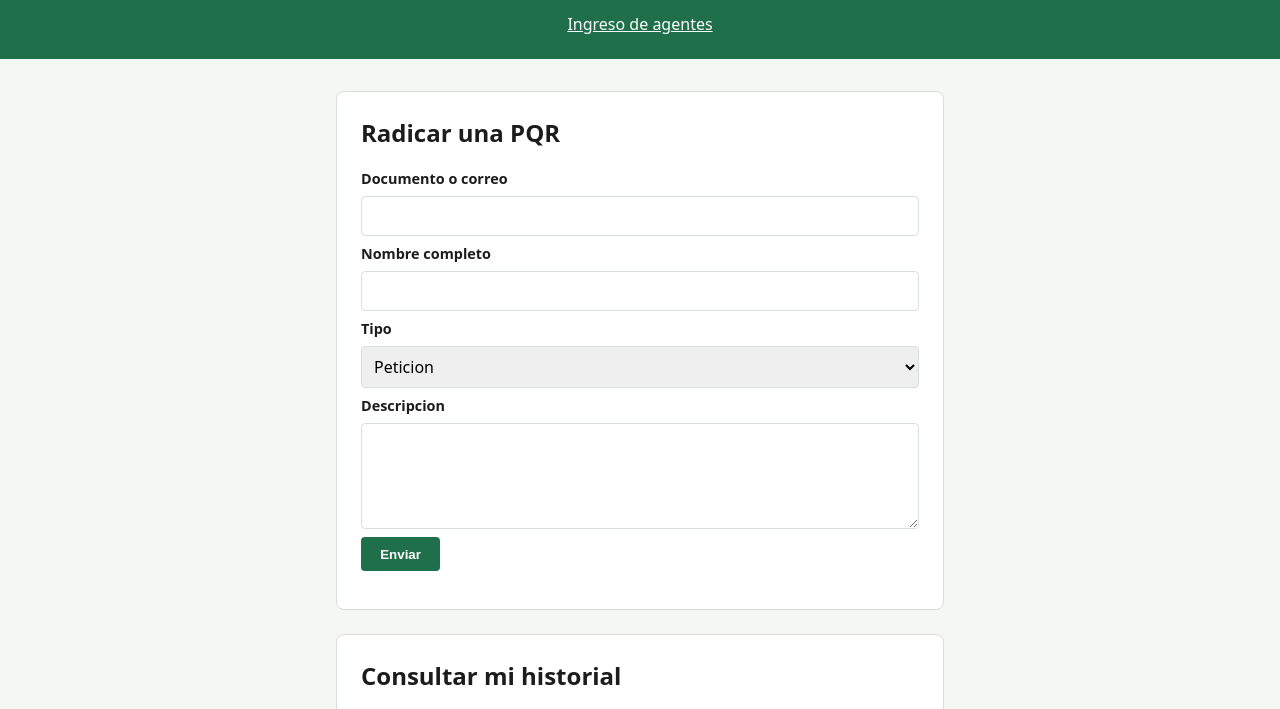
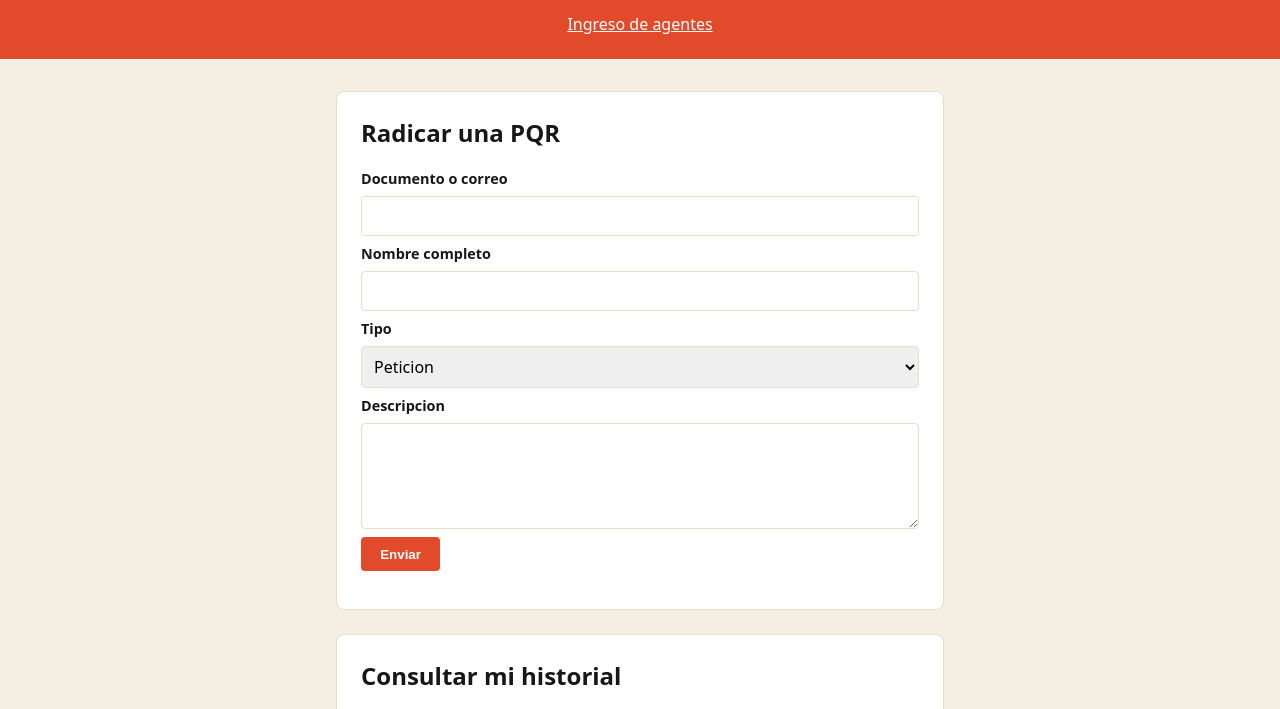
Before and after one commit to mhenaoe/Mercados-Viva, a plain HTML site: page frontend/index.html in a window 1280 px wide. Shown: the part 108-817 px from the top of the page. Drawn offline with Linux system fonts and the light colour scheme.

Commit message:
cambio de colores

```diff
--- a/frontend/css/styles.css
+++ b/frontend/css/styles.css
@@ -1,11 +1,11 @@
 :root {
-  --color-primario: #1f6f4a;
-  --color-primario-oscuro: #154b32;
-  --color-fondo: #f5f7f5;
+  --color-primario: #e14a2b;
+  --color-primario-oscuro: #b93a21;
+  --color-fondo: #f5efe3;
   --color-tarjeta: #ffffff;
-  --color-texto: #1c1c1c;
-  --color-borde: #d9dfd9;
-  --color-error: #b3261e;
+  --color-texto: #171717;
+  --color-borde: #e6ddcb;
+  --color-error: #7a1f12;
 }
 
 * {
@@ -109,7 +109,7 @@ button:hover {
 }
 
 .canal {
-  color: #555;
+  color: #6b6357;
   font-size: 0.85rem;
 }
 
```
